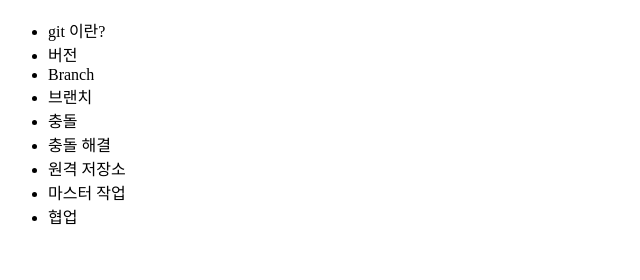
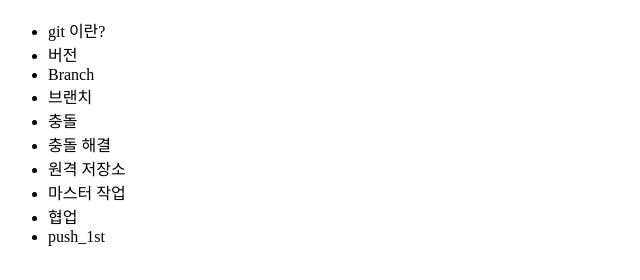
Before and after one commit to twinkopy/git_1st, a plain HTML site: page index.html in a window 1280 px wide. Shown: the part 48-328 px from the top of the page, without its empty margins (0-640 px from the left). Drawn offline with Linux system fonts and the light colour scheme.

Commit message:
<li>push_1st</li> 추가

```diff
--- a/index.html
+++ b/index.html
@@ -17,6 +17,7 @@
       <li>원격 저장소</li>
       <li>마스터 작업</li>
       <li>협업</li>
+      <li>push_1st</li>
     </ul>
   </body>
 </html>
```
